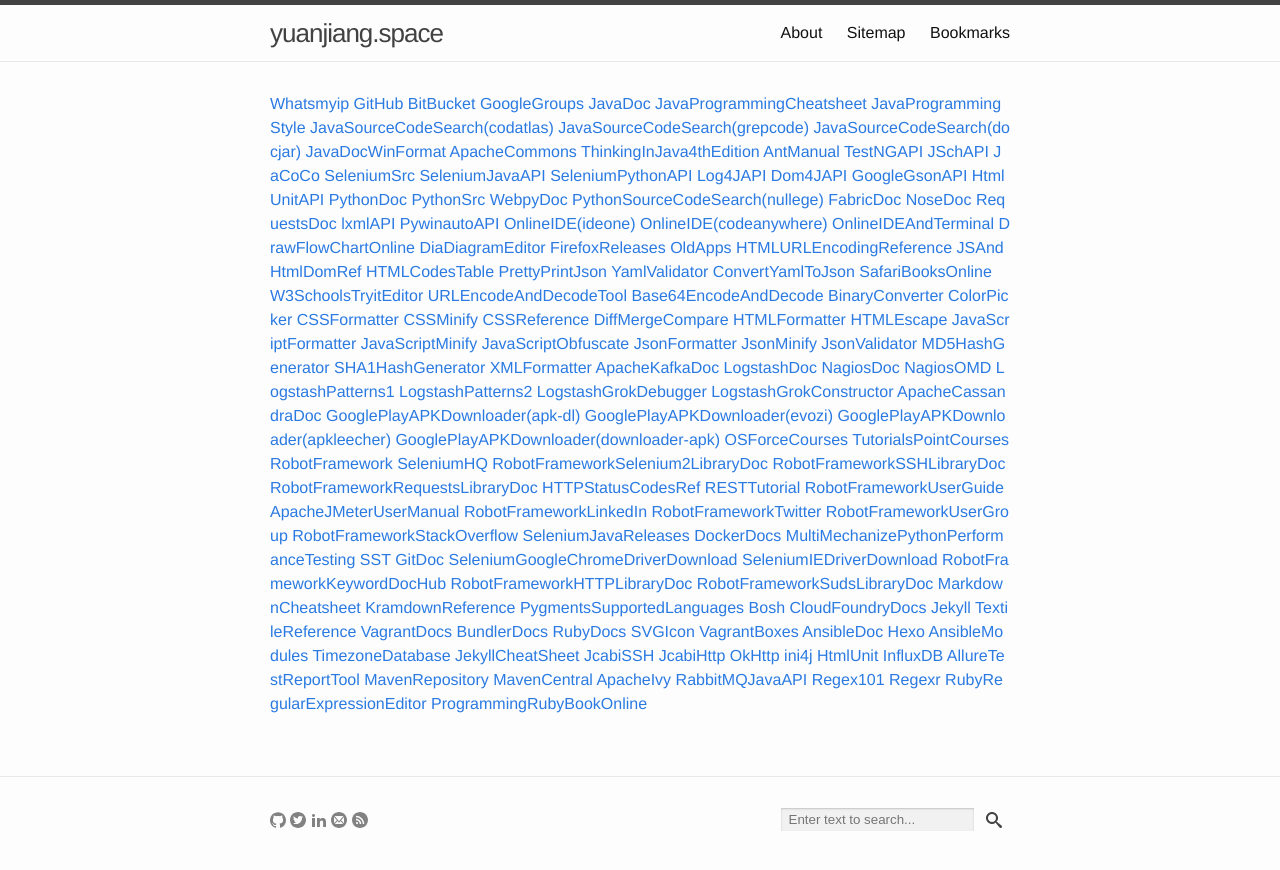
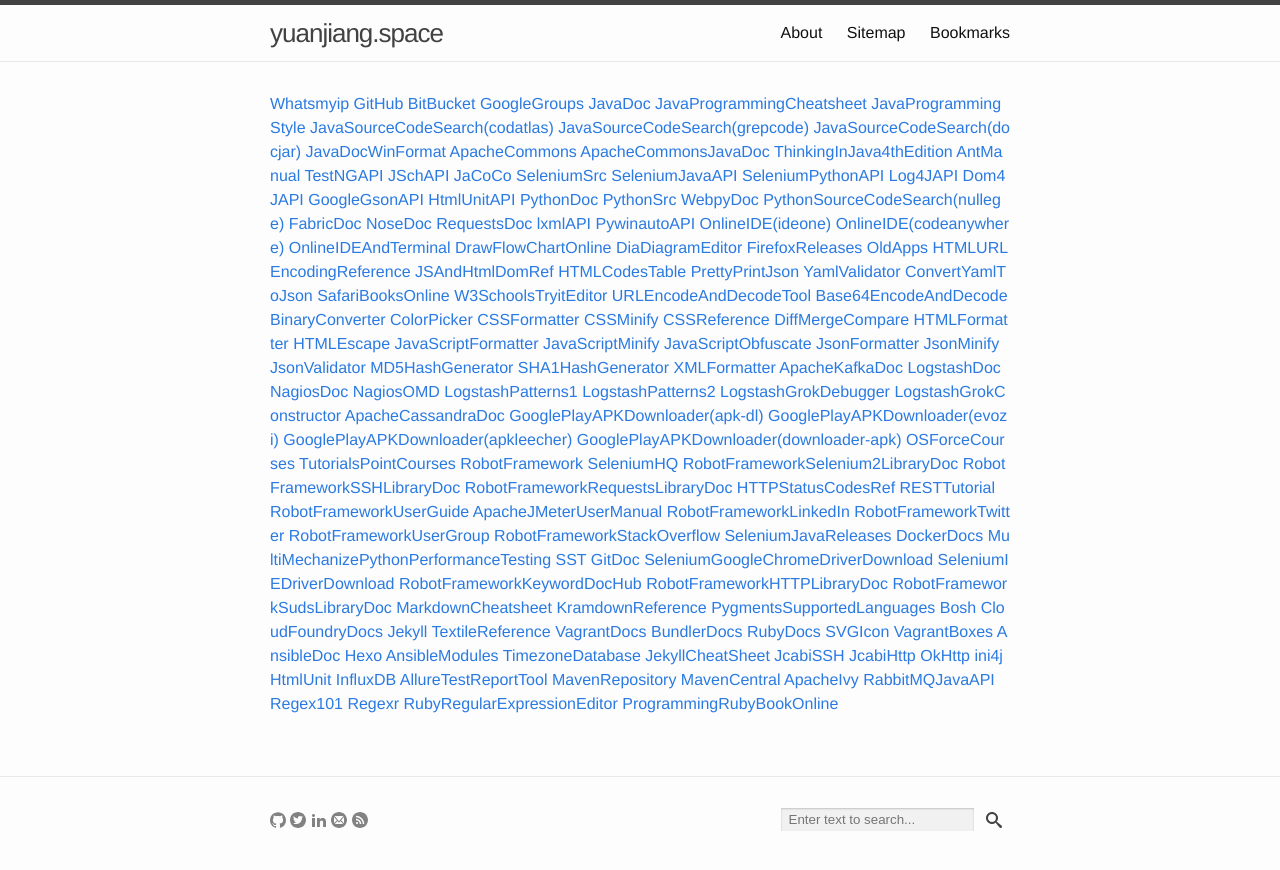
Before and after one commit to yuan-jiang/yuan-jiang.github.io, a Jekyll site: the page built from bookmarks.md, in a window 1280 px wide. Shown: the top 870 px of the page. Built offline with Jekyll 4.4.1, drawn with Linux system fonts in a browser that asks for light colours.

Commit message:
Update bookmarks.yml

```diff
--- a/_data/bookmarks.yml
+++ b/_data/bookmarks.yml
@@ -22,6 +22,8 @@
   link: http://javadoc.allimant.org/
 - description: ApacheCommons
   link: http://commons.apache.org/
+- description: ApacheCommonsJavaDoc
+  link: https://commons.apache.org/proper/commons-lang/apidocs/index.html?overview-summary.html
 - description: ThinkingInJava4thEdition
   link: http://www.saeedsh.com/resources/Thinking%20in%20Java%204th%20Ed.pdf
 - description: AntManual
```
